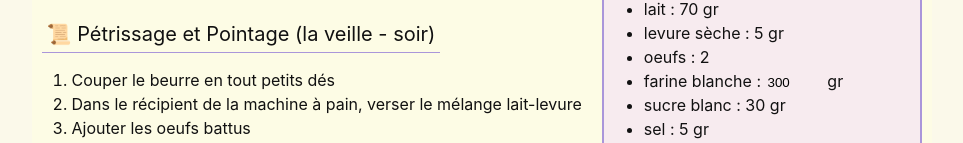
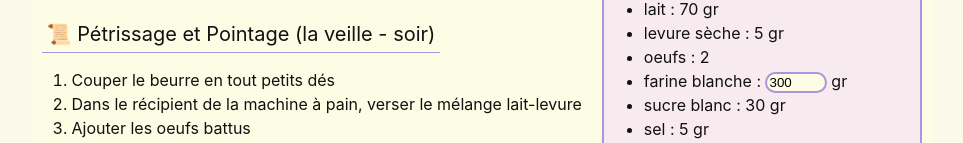
Before and after one commit to vianneyfaivre/recipe, a Svelte app: page / in a window 1280 px wide. Shown: the part 257-400 px from the top of the page, without its empty margins (158-1121 px from the left). Built offline with nearby package versions, Linux system fonts and the light colour scheme.

Commit message:
changed variable ingredient style

```diff
--- a/src/components/Ingredient.svelte
+++ b/src/components/Ingredient.svelte
@@ -28,7 +28,9 @@
     input {
         width: 4em;
         border: 0;
-        background-color: var(--content-side-bg-color);
+        background-color: var(--content-main-bg-color);
+        border-radius: 20px;
+        border: 2px solid var(--border-color);
     }
 </style>
 
@@ -48,9 +50,10 @@
         {#if ingredient.variable === true }
 
             <input
-                type="number"
+                type="text"
+                inputmode="numeric"
+                pattern="[0-9]*"
                 value="{ingredient.updatedQty || ingredient.qty}"
-                min="1"
                 on:input={e => onQuantityChange(ingredient.qty, e)}
             />
         {:else if ingredient.qty }
```
